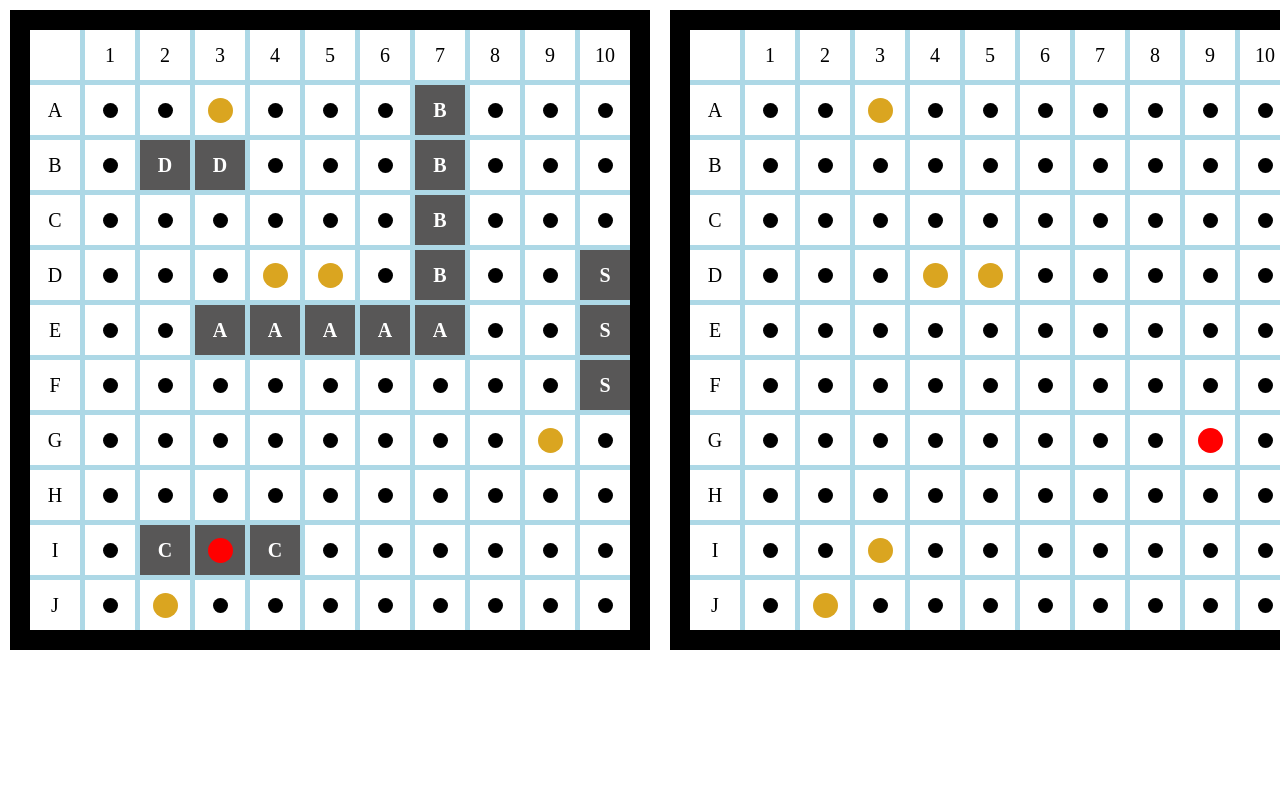
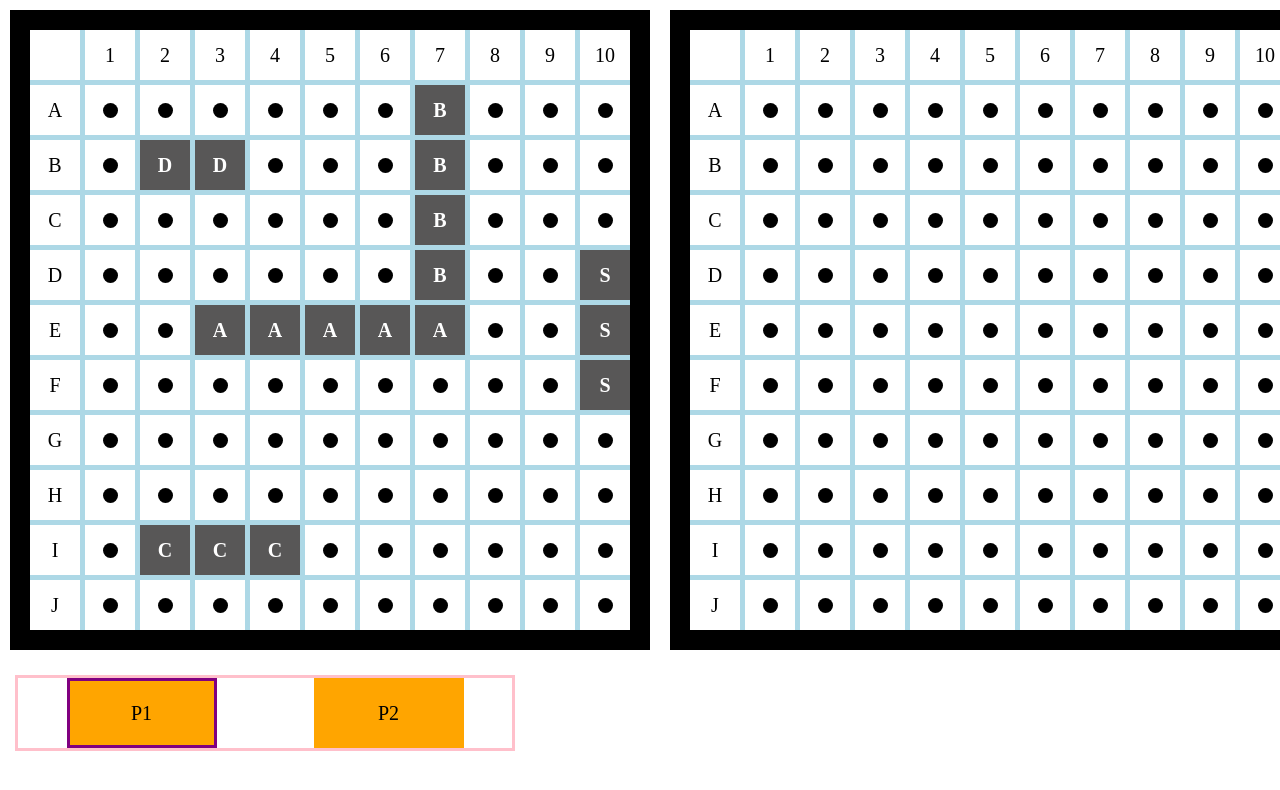
Before and after one commit to CutlerSheridan/battleship, a website built with webpack: page src/index.src.html in a window 1280 px wide. Shown: the top 790 px of the page. Built offline with nearby package versions, Linux system fonts and the light colour scheme.

Commit message:
0.5.3 Add player names; Move game setup to view.js

```diff
--- a/src/index.js
+++ b/src/index.js
@@ -3,58 +3,41 @@ import * as model from './mvc/model';
 import * as controller from './mvc/controller';
 import * as view from './mvc/view';
 
-const p1 = model.Player('P1');
-const p2 = model.Player('P2');
-// p2.togglePlayerController();
-controller.placeAllShips(p1);
-controller.placeAllShips(p2);
-p2.attack(p1, 3, 3);
-p2.attack(p1, 3, 4);
-p2.attack(p1, 6, 8);
-p2.attack(p1, 9, 1);
-p2.attack(p1, 8, 2);
-p2.attack(p1, 0, 2);
+view.setupGame();
 
-p1.attack(p2, 3, 3);
-p1.attack(p2, 3, 4);
-p1.attack(p2, 6, 8);
-p1.attack(p2, 9, 1);
-p1.attack(p2, 8, 2);
-p1.attack(p2, 0, 2);
+// const p1 = model.Player('P1');
+// const p2 = model.Player('P2');
+// // p2.togglePlayerController();
+// controller.placeAllShips(p1);
+// controller.placeAllShips(p2);
+// p2.attack(p1, 3, 3);
+// p2.attack(p1, 3, 4);
+// p2.attack(p1, 6, 8);
+// p2.attack(p1, 9, 1);
+// p2.attack(p1, 8, 2);
+// p2.attack(p1, 0, 2);
 
-const { body } = document;
-const gameContainer = document.createElement('div');
-gameContainer.classList.add('game-container');
+// p1.attack(p2, 3, 3);
+// p1.attack(p2, 3, 4);
+// p1.attack(p2, 6, 8);
+// p1.attack(p2, 9, 1);
+// p1.attack(p2, 8, 2);
+// p1.attack(p2, 0, 2);
 
-const p1Grid = view.createGrid();
-gameContainer.append(p1Grid);
-view.displayShipsOnGrid(p1, p1Grid);
-view.displayHits(p1, p1Grid);
-const p2Grid = view.createGrid();
-gameContainer.append(p2Grid);
-// view.displayShipsOnGrid(p2, p2Grid);
-view.displayHits(p2, p2Grid);
+// const { body } = document;
+// const gameContainer = document.createElement('div');
+// gameContainer.classList.add('game-container');
 
-body.append(gameContainer);
+// const p1Grid = view.createGrid();
+// gameContainer.append(p1Grid);
+// view.displayShipsOnGrid(p1, p1Grid);
+// view.displayHits(p1, p1Grid);
+// const p2Grid = view.createGrid();
+// gameContainer.append(p2Grid);
+// // view.displayShipsOnGrid(p2, p2Grid);
+// view.displayHits(p2, p2Grid);
 
-view.addAttackListeners(p2Grid, p1, p2);
+// body.append(gameContainer);
+// body.append(view.createNameElements(p1, p2));
 
-// p2.attack(p1, 0, 0);
-// p2.attack(p1, 1, 1);
-
-// p1.attack(p2, 0, 0);
-// p1.attack(p2, 1, 1);
-
-// p2Grid.addEventListener('click', (e) => {
-//   // view.deleteGridElements();
-//   // const p1Grid = view.createGrid();
-//   // gameContainer.append(p1Grid);
-//   // view.displayShipsOnGrid(p1, p1Grid);
-//   // view.displayHits(p1, p1Grid);
-//   // const p2Grid = view.createGrid();
-//   // gameContainer.append(p2Grid);
-//   // // view.displayShipsOnGrid(p2, p2Grid);
-//   // view.displayHits(p2, p2Grid);
-
-//   // body.append(gameContainer);
-// });
+// view.addAttackListeners(p2Grid, p1, p2);
--- a/src/mvc/view.js
+++ b/src/mvc/view.js
@@ -1,3 +1,29 @@
+import * as controller from './controller';
+import * as model from './model';
+
+let currentTurn;
+
+const setupGame = () => {
+  const p1 = model.Player('P1');
+  const p2 = model.Player('P2');
+  controller.placeAllShips(p1);
+  controller.placeAllShips(p2);
+  currentTurn = p1.name;
+  const p1Grid = createGrid();
+  const p2Grid = createGrid();
+
+  const gameContainer = document.createElement('div');
+  gameContainer.classList.add('game-container');
+  gameContainer.append(p1Grid, p2Grid);
+  displayShipsOnGrid(p1, p1Grid);
+  const nameElementsContainer = createNameElements(p1, p2);
+
+  const { body } = document;
+  body.append(gameContainer, nameElementsContainer);
+
+  addAttackListeners(p2Grid, p1, p2);
+};
+
 const createGrid = () => {
   const gridOuterContainer = document.createElement('div');
   gridOuterContainer.classList.add('grid-outerContainer');
@@ -77,6 +103,22 @@ const displayHits = (player, gridElement) => {
     }
   }
 };
+const createNameElements = (p1, p2) => {
+  const names = [p1.name, p2.name];
+  const playerNamesElement = document.createElement('div');
+  playerNamesElement.classList.add('ui-playerNames');
+  names.forEach((name) => {
+    const nameElement = document.createElement('div');
+    nameElement.classList.add('ui-name');
+    nameElement.textContent = name;
+    if (name === currentTurn) {
+      nameElement.classList.add('ui-name-current');
+    }
+    playerNamesElement.append(nameElement);
+  });
+  return playerNamesElement;
+};
+
 const addAttackListeners = (gridElement, player, enemy) => {
   for (let i = 0; i < enemy.gameboard.grid.length; i++) {
     for (let n = 0; n < enemy.gameboard.grid[0].length; n++) {
@@ -129,10 +171,12 @@ const deleteGridElements = () => {
 };
 
 export {
+  setupGame,
   createGrid,
   displayShipsOnGrid,
   displayHits,
   addAttackListeners,
   launchAttack,
   deleteGridElements,
+  createNameElements,
 };
--- a/src/styles/style.css
+++ b/src/styles/style.css
@@ -122,3 +122,22 @@ body {
 .grid-sunkSpace-verticalEnd::after {
   left: calc(calc(var(--grid-space-width) * 0.25) - var(--sunk-border-width));
 }
+
+.ui-playerNames {
+  margin: 1.5rem;
+  max-width: 50rem;
+  display: flex;
+  justify-content: space-around;
+  border: 3px solid pink;
+}
+.ui-name {
+  width: 15rem;
+  height: 7rem;
+  display: flex;
+  justify-content: center;
+  align-items: center;
+  background: orange;
+}
+.ui-name-current {
+  border: 3px solid purple;
+}
```
Also changed, not shown: README.md.
